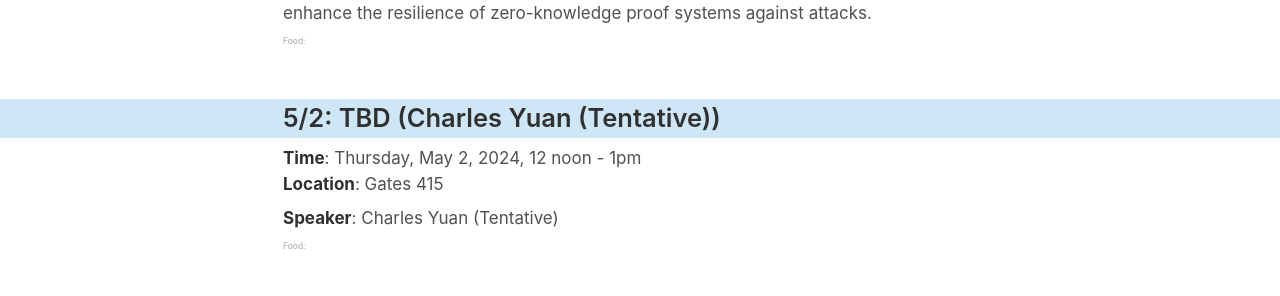
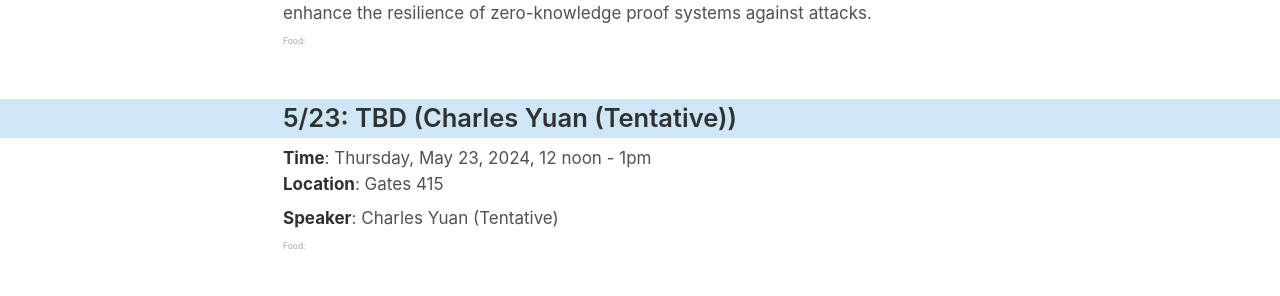
Before and after one commit to software-research-lunch/software-research-lunch.github.io, a Jekyll site: the page built from index.html, in a window 1280 px wide. Shown: the part 1520-1816 px from the top of the page. Built offline with Jekyll 4.4.1, drawn with Linux system fonts in a browser that asks for light colours.

Commit message:
Update Charles date

```diff
--- a/_data/schedule.yml
+++ b/_data/schedule.yml
@@ -65,7 +65,7 @@ y24_spring:
       title: "Zero-Knowledge, Maximum Security: Hardening Blockchain with Formal Methods"
       speaker: "Yu Feng"
       bio: ""
-    - date: "2024-05-02"
+    - date: "2024-05-23"
       abstract: ""
       title: ""
       speaker: "Charles Yuan (Tentative)"
```
